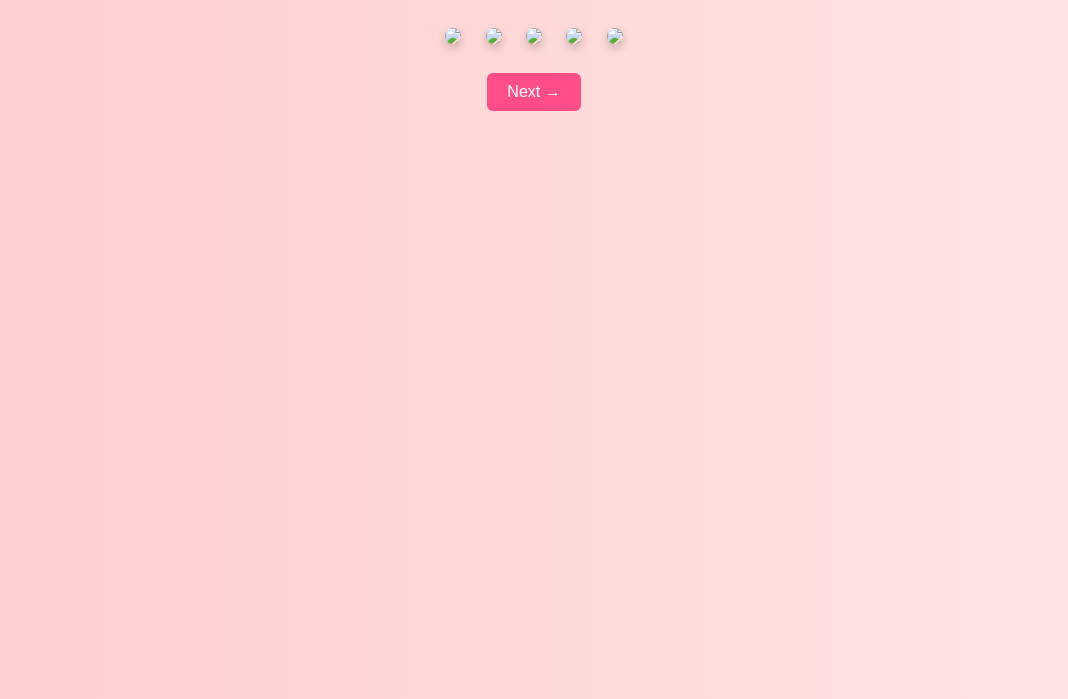
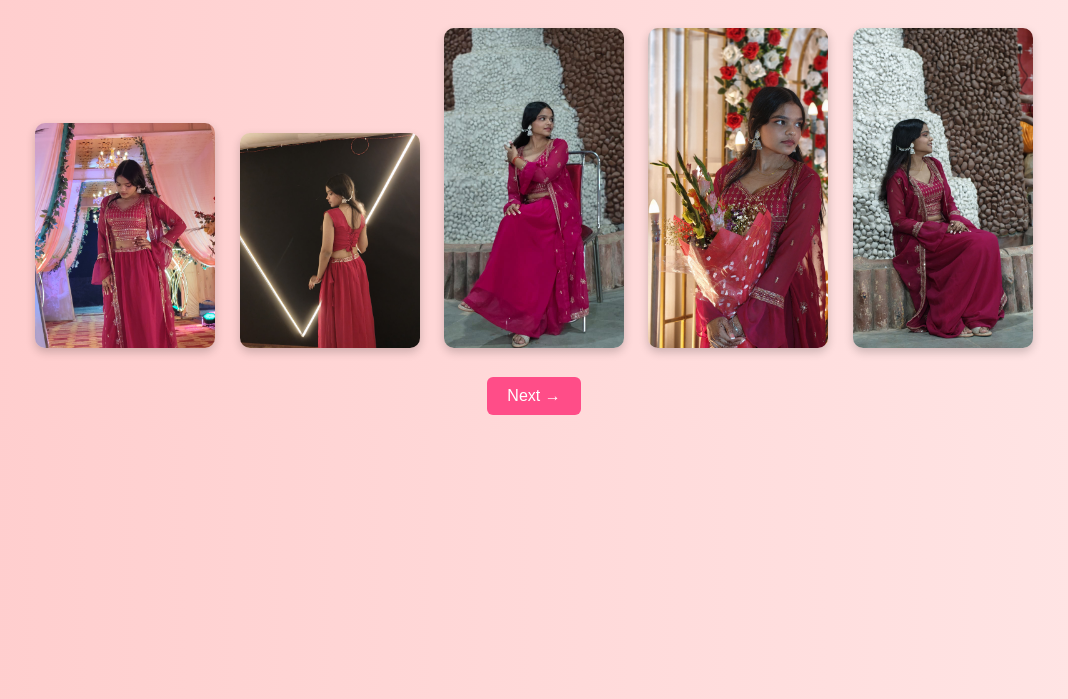
Before and after one commit to AYUSMANPRADHAN/Dumo, a plain HTML site: page gallery.html in a window 1280 px wide. Shown: the part 101-800 px from the top of the page, without its empty margins (106-1174 px from the left). Drawn offline with Linux system fonts and the light colour scheme.

Commit message:
Update gallery.html

```diff
--- a/gallery.html
+++ b/gallery.html
@@ -11,11 +11,11 @@
     <h1>Beautiful Moments of Ahisha 💕</h1>
 
     <div class="gallery">
-        <img src="images/photo1.jpg">
-        <img src="images/photo2.jpg">
-        <img src="images/photo3.jpg">
-        <img src="images/photo4.jpg">
-        <img src="images/photo5.jpg">
+        <img src="photo1.jpg">
+<img src="photo2.jpg">
+<img src="photo3.jpg">
+<img src="photo4.jpg">
+<img src="photo5.jpg">
     </div>
 
     <a href="letter.html" class="btn">Next →</a>
```
